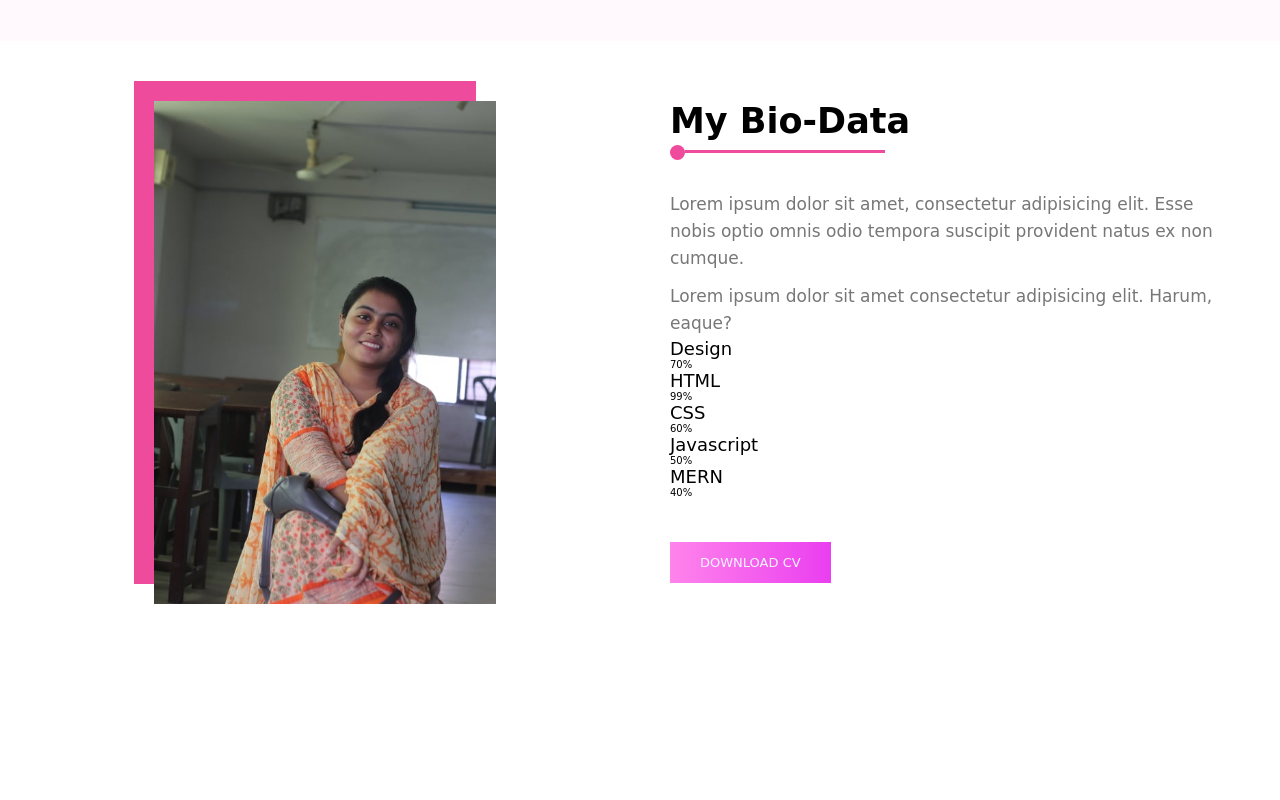
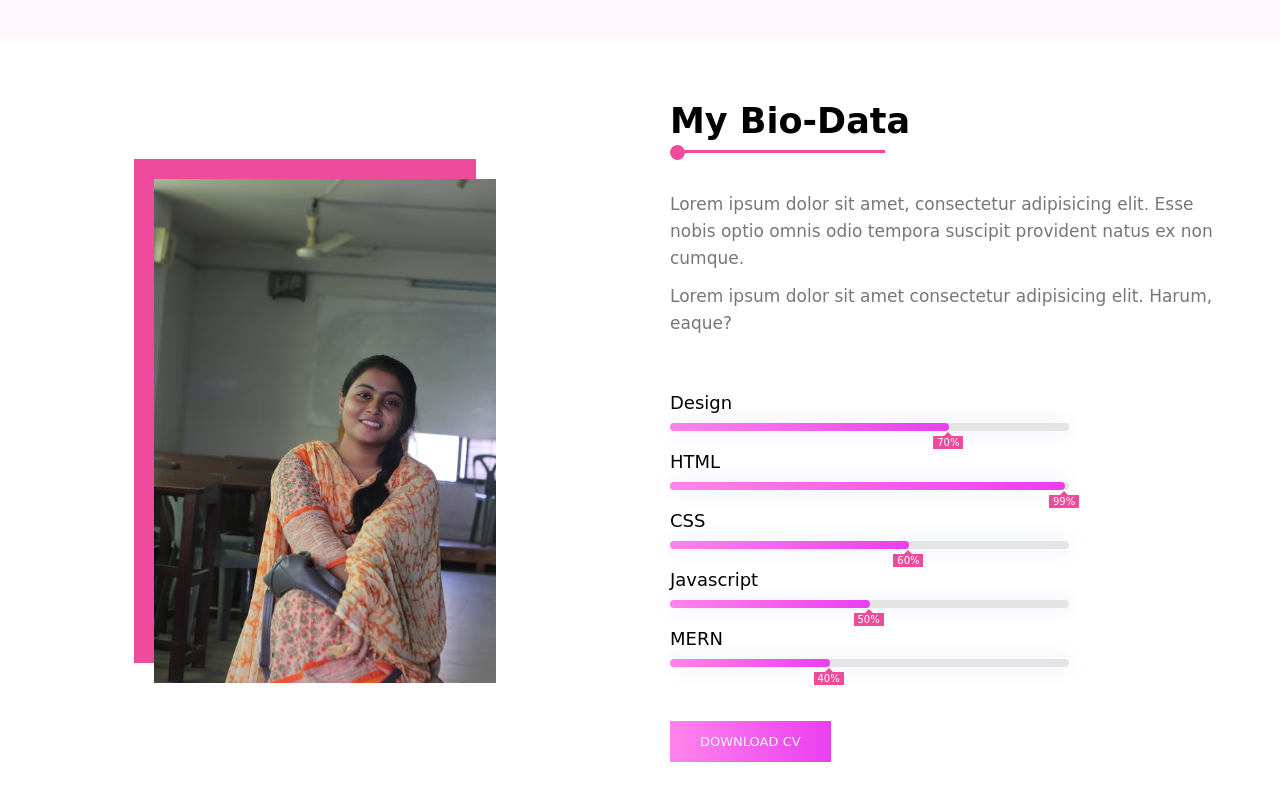
Before and after one commit to bilkis01/protfolio-develop, a plain HTML site: page index.html in a window 1280 px wide. Shown: the part 611-1411 px from the top of the page. Before the commit the page ends 1275 px from the top, so only its background shows below. Drawn offline with Linux system fonts and the light colour scheme; a web font is replaced by a local one.

Commit message:
caret creat

```diff
--- a/style.css
+++ b/style.css
@@ -228,4 +228,111 @@ li {
 .bio-img img {
     width: 60%;
     box-shadow: -2rem -2rem 0 0 var(--helper);
+    display: inline-block;
 }
+
+.bio-data-states {
+    display: flex;
+    padding: 5.4rem 0;
+    flex-direction: column;
+    gap: 2rem;
+}
+
+.bio-states h3 {
+    margin-bottom: 1rem;
+
+}
+
+.bio-progress-bar {
+    width: 70%;
+    height: 0.8rem;
+    background-color: var(--pera-tint);
+    border-radius: 10rem;
+    position: relative;
+    box-shadow: var(--shadow);
+
+}
+
+.bio-progress-bar::before {
+    content: '';
+    position: absolute;
+    top: 0;
+    left: 0;
+    width: 80%;
+    height: inherit;
+    background: var(--gradient-support1);
+    border-radius: 10rem;
+
+}
+
+.bio-progress::before {
+    width: 70%;
+}
+
+.bio-progress-1::before {
+    width: 99%;
+}
+
+.bio-progress-2::before {
+    width: 60%;
+}
+
+.bio-progress-3::before {
+    width: 50%;
+
+}
+
+.bio-progress-4::before {
+    width: 40%;
+}
+
+.bio-progress-bar span {
+    position: absolute;
+    top: 1.3rem;
+    width: 3rem;
+    height: 1.3rem;
+    background-color: var(--helper);
+    color: var(--white);
+    display: flex;
+    justify-content: center;
+    align-items: center;
+    border: none;
+    outline: 0;
+}
+
+.bio-progress-bar span {
+    left: 75%;
+}
+
+.bio-progress span {
+    left: 66%;
+}
+
+.bio-progress-1 span {
+    left: 95%;
+}
+
+.bio-progress-2 span {
+    left: 56%;
+}
+
+.bio-progress-3 span {
+    left: 46%;
+}
+
+.bio-progress-4 span {
+    left: 36%;
+}
+
+/*  create a caret*/
+.bio-progress-bar span::after {
+    content: '';
+    position: absolute;
+    width: 0;
+    height: 0;
+    border: 0.6rem solid var(--helper);
+    border-color: transparent;
+    border-bottom-color: var(--helper);
+    top: -1rem;
+
+}
```
Also changed, not shown: index.html (+1 -1 lines).
